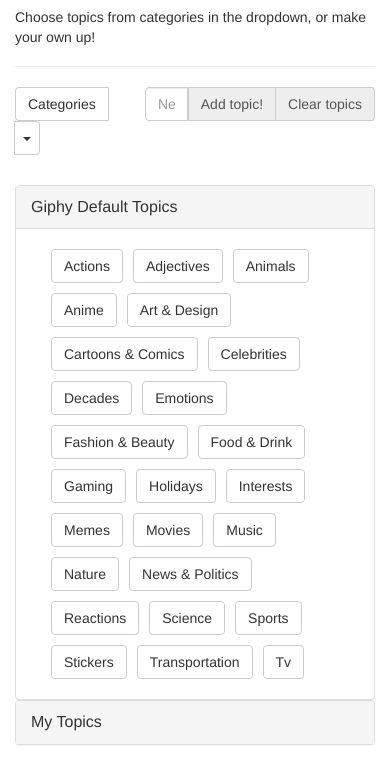
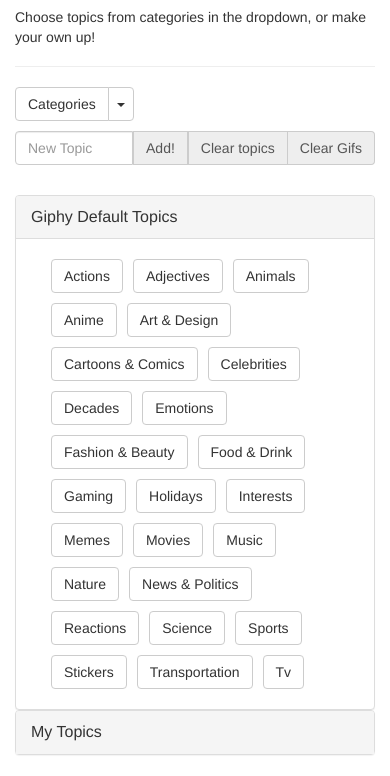
Before and after one commit to abruestle/Gif-Retriever, a plain HTML site: page index.html in a window 390 px wide. Shown: the part 83-859 px from the top of the page. Drawn offline with Linux system fonts and the light colour scheme.

Commit message:
added clear gifs button

```diff
--- a/css/style.css
+++ b/css/style.css
@@ -6,7 +6,6 @@
 .panel-group {
 	margin-top:30px;
 }
-
 #myTopics .btn, #categoryTopics .btn {
 	margin:5px;
 }
@@ -14,5 +13,8 @@
 	.panel-body {
 		padding-bottom: 0px;
 	}
+	#categories {
+		margin-bottom:10px;
+	}
 
 }
--- a/index.html
+++ b/index.html
@@ -23,7 +23,7 @@
 				</div>
 			</div>
 			<div class="row">
-				<div class="col-xs-4 col-sm-3 col-md-2">
+				<div class="col-sm-3 col-md-2">
 					<div class="btn-group" id="categories">
 
 						<button class="btn btn-default">
@@ -39,12 +39,13 @@
 						</ul>
 					</div>
 				</div>
-				<div class="col-xs-8 col-sm-9 col-md-10">
+				<div class="col-sm-9 col-md-10">
 					<form class="form-horizontal" role="form">
 						<div class="input-group">
 							<input type="text" class="form-control" placeholder="New Topic" aria-describedby="basic-addon1" id="newTopic">
-							<span class="btn btn-default input-group-addon" type = "button" id="addTopic">Add topic!</span>
+							<span class="btn btn-default input-group-addon" type = "button" id="addTopic">Add!</span>
 							<span class="btn btn-default input-group-addon" type = "button" id="clearTopics">Clear topics</span>
+							<span class="btn btn-default input-group-addon" type = "button" id="clearGifs">Clear Gifs</span>
 						</div>
 					</form>
 				</div>
--- a/js/scripts.js
+++ b/js/scripts.js
@@ -122,6 +122,11 @@ $("body").on("click", "#clearTopics", function() {
 		$("#myTopics").empty();
 	}
 });
+$("body").on("click", "#clearGifs", function() {
+	if (confirm("Are you sure you want to clear all your gifs?") == true) {
+		$("#images").empty();
+	}
+});
 
 $("body").on("click", ".topic", function() {
     	gifRetriever.createGif($(this).text());
```
